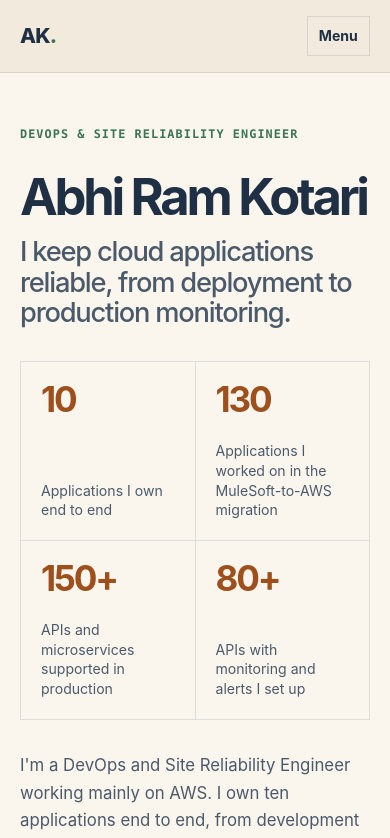
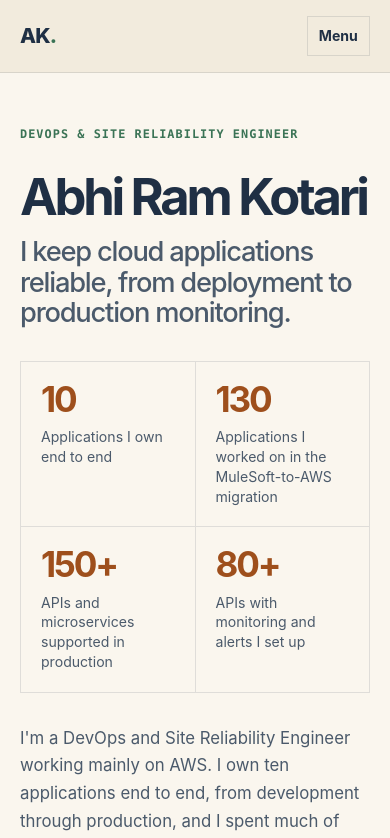
Before and after one commit to ramsrisaikotari/abhiram-portfolio, a React (Vite) app: page / in a window 390 px wide. Shown: the top 838 px of the page. Built offline with nearby package versions, Linux system fonts and the light colour scheme; a web font is replaced by a local one.

Commit message:
Iteration 115: place phone impact labels directly below their numbers

```diff
--- a/src/styles/global.css
+++ b/src/styles/global.css
@@ -608,6 +608,16 @@ footer {
   font-size: 0.86rem;
 }
 
+@media (max-width: 47.999rem) {
+  .impact-item dt {
+    margin-top: 0;
+  }
+
+  .impact-item dd {
+    margin-bottom: 0.65rem;
+  }
+}
+
 @media (min-width: 40rem) {
   .section-shell,
   .nav-shell,
```
Also changed, not shown: 1 other file (tests, documents, lock files or other folders).
